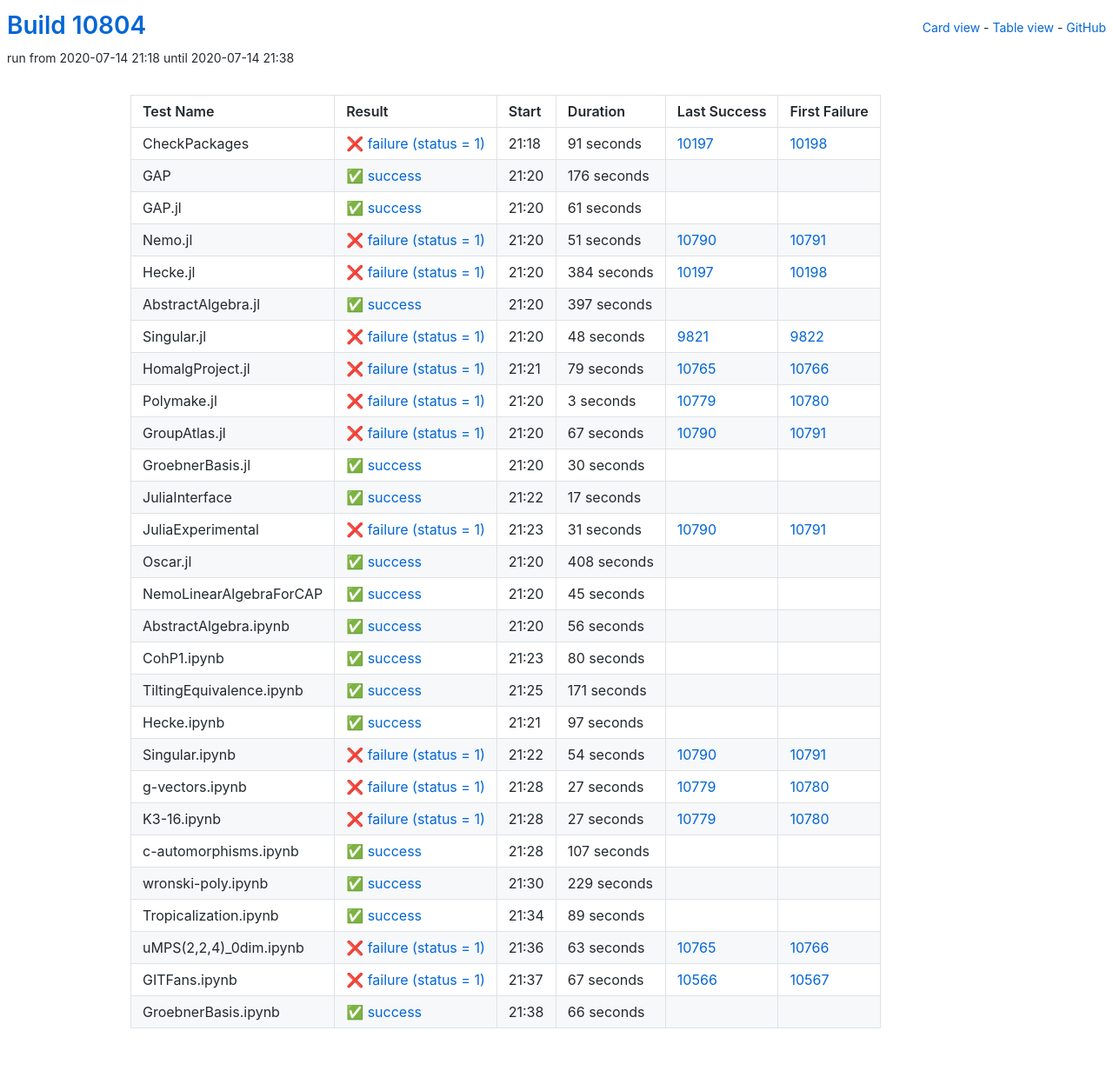
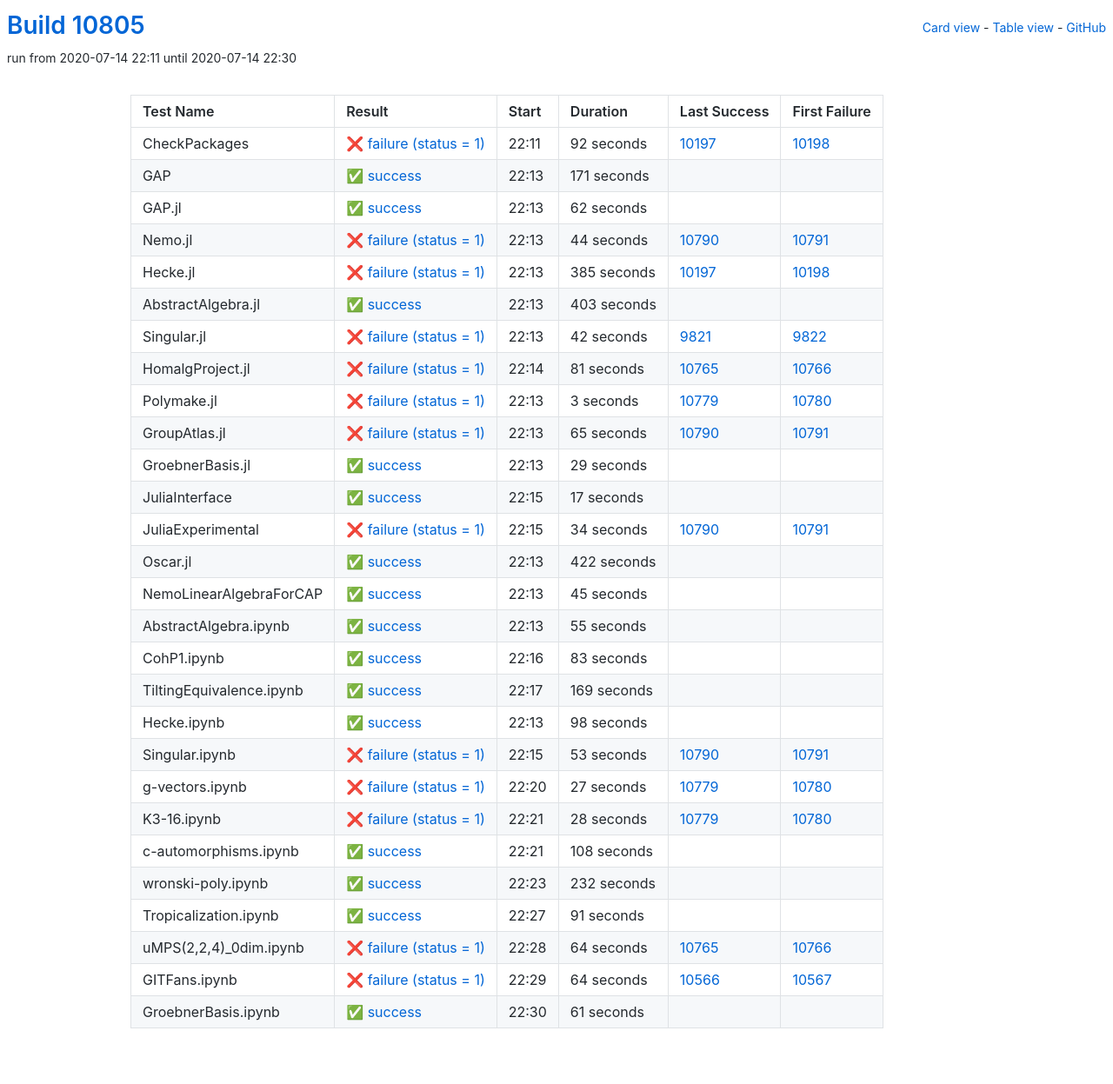
Before and after one commit to oscar-system/oscar-ci-status, a Jekyll site: the page built from table.html, in a window 1280 px wide. Shown: the whole page at 87% size. Built offline with Jekyll 4.4.1, drawn with Linux system fonts in a browser that asks for light colours.

Commit message:
Build #10805

```diff
--- a/_data/ci.yml
+++ b/_data/ci.yml
@@ -1,6 +1,6 @@
 ---
-build: 10804
-build_url: https://oscarci.mathematik.uni-kl.de/job/oscar/10804/
+build: 10805
+build_url: https://oscarci.mathematik.uni-kl.de/job/oscar/10805/
 job: oscar
 organization: oscar-system
 repo: oscar-ci-status
@@ -8,104 +8,104 @@
 tests:
 - name: CheckPackages
   id: checkpackages
-  log: https://oscarci.mathematik.uni-kl.de/job/oscar/10804/artifact/logs/build-10804/CheckPackages.log
-  start: 2020-07-14 21:18
+  log: https://oscarci.mathematik.uni-kl.de/job/oscar/10805/artifact/logs/build-10805/CheckPackages.log
+  start: 2020-07-14 22:11
   success: false
   exitcode: 1
   status: failure
-  duration: 91
+  duration: 92
   last_success: 10197
   last_success_url: https://oscarci.mathematik.uni-kl.de/job/oscar/10197/
   first_failure: 10198
   first_failure_url: https://oscarci.mathematik.uni-kl.de/job/oscar/10198/
 - name: GAP
   id: gap
-  log: https://oscarci.mathematik.uni-kl.de/job/oscar/10804/artifact/logs/build-10804/GAP.log
-  start: 2020-07-14 21:20
+  log: https://oscarci.mathematik.uni-kl.de/job/oscar/10805/artifact/logs/build-10805/GAP.log
+  start: 2020-07-14 22:13
   success: true
   exitcode: 0
   status: success
-  duration: 176
+  duration: 171
   last_success: false
   last_success_url:
   first_failure: false
   first_failure_url:
 - name: GAP.jl
   id: gap-jl
-  log: https://oscarci.mathematik.uni-kl.de/job/oscar/10804/artifact/logs/build-10804/GAP.jl.log
-  start: 2020-07-14 21:20
+  log: https://oscarci.mathematik.uni-kl.de/job/oscar/10805/artifact/logs/build-10805/GAP.jl.log
+  start: 2020-07-14 22:13
   success: true
   exitcode: 0
   status: success
-  duration: 61
+  duration: 62
   last_success: false
   last_success_url:
   first_failure: false
   first_failure_url:
 - name: Nemo.jl
   id: nemo-jl
-  log: https://oscarci.mathematik.uni-kl.de/job/oscar/10804/artifact/logs/build-10804/Nemo.jl.log
-  start: 2020-07-14 21:20
+  log: https://oscarci.mathematik.uni-kl.de/job/oscar/10805/artifact/logs/build-10805/Nemo.jl.log
+  start: 2020-07-14 22:13
   success: false
   exitcode: 1
   status: failure
-  duration: 51
+  duration: 44
   last_success: 10790
   last_success_url: https://oscarci.mathematik.uni-kl.de/job/oscar/10790/
   first_failure: 10791
   first_failure_url: https://oscarci.mathematik.uni-kl.de/job/oscar/10791/
 - name: Hecke.jl
   id: hecke-jl
-  log: https://oscarci.mathematik.uni-kl.de/job/oscar/10804/artifact/logs/build-10804/Hecke.jl.log
-  start: 2020-07-14 21:20
+  log: https://oscarci.mathematik.uni-kl.de/job/oscar/10805/artifact/logs/build-10805/Hecke.jl.log
+  start: 2020-07-14 22:13
   success: false
   exitcode: 1
   status: failure
-  duration: 384
+  duration: 385
   last_success: 10197
   last_success_url: https://oscarci.mathematik.uni-kl.de/job/oscar/10197/
   first_failure: 10198
   first_failure_url: https://oscarci.mathematik.uni-kl.de/job/oscar/10198/
 - name: AbstractAlgebra.jl
   id: abstractalgebra-jl
-  log: https://oscarci.mathematik.uni-kl.de/job/oscar/10804/artifact/logs/build-10804/AbstractAlgebra.jl.log
-  start: 2020-07-14 21:20
+  log: https://oscarci.mathematik.uni-kl.de/job/oscar/10805/artifact/logs/build-10805/AbstractAlgebra.jl.log
+  start: 2020-07-14 22:13
   success: true
   exitcode: 0
   status: success
-  duration: 397
+  duration: 403
   last_success: false
   last_success_url:
   first_failure: false
   first_failure_url:
 - name: Singular.jl
   id: singular-jl
-  log: https://oscarci.mathematik.uni-kl.de/job/oscar/10804/artifact/logs/build-10804/Singular.jl.log
-  start: 2020-07-14 21:20
+  log: https://oscarci.mathematik.uni-kl.de/job/oscar/10805/artifact/logs/build-10805/Singular.jl.log
+  start: 2020-07-14 22:13
   success: false
   exitcode: 1
   status: failure
-  duration: 48
+  duration: 42
   last_success: 9821
   last_success_url: https://oscarci.mathematik.uni-kl.de/job/oscar/9821/
   first_failure: 9822
   first_failure_url: https://oscarci.mathematik.uni-kl.de/job/oscar/9822/
 - name: HomalgProject.jl
   id: homalgproject-jl
-  log: https://oscarci.mathematik.uni-kl.de/job/oscar/10804/artifact/logs/build-10804/HomalgProject.jl.log
-  start: 2020-07-14 21:21
+  log: https://oscarci.mathematik.uni-kl.de/job/oscar/10805/artifact/logs/build-10805/HomalgProject.jl.log
+  start: 2020-07-14 22:14
   success: false
   exitcode: 1
   status: failure
-  duration: 79
+  duration: 81
   last_success: 10765
   last_success_url: https://oscarci.mathematik.uni-kl.de/job/oscar/10765/
   first_failure: 10766
   first_failure_url: https://oscarci.mathematik.uni-kl.de/job/oscar/10766/
 - name: Polymake.jl
   id: polymake-jl
-  log: https://oscarci.mathematik.uni-kl.de/job/oscar/10804/artifact/logs/build-10804/Polymake.jl.log
-  start: 2020-07-14 21:20
+  log: https://oscarci.mathematik.uni-kl.de/job/oscar/10805/artifact/logs/build-10805/Polymake.jl.log
+  start: 2020-07-14 22:13
   success: false
   exitcode: 1
   status: failure
@@ -116,32 +116,32 @@
   first_failure_url: https://oscarci.mathematik.uni-kl.de/job/oscar/10780/
 - name: GroupAtlas.jl
   id: groupatlas-jl
-  log: https://oscarci.mathematik.uni-kl.de/job/oscar/10804/artifact/logs/build-10804/GroupAtlas.jl.log
-  start: 2020-07-14 21:20
+  log: https://oscarci.mathematik.uni-kl.de/job/oscar/10805/artifact/logs/build-10805/GroupAtlas.jl.log
+  start: 2020-07-14 22:13
   success: false
   exitcode: 1
   status: failure
-  duration: 67
+  duration: 65
   last_success: 10790
   last_success_url: https://oscarci.mathematik.uni-kl.de/job/oscar/10790/
   first_failure: 10791
   first_failure_url: https://oscarci.mathematik.uni-kl.de/job/oscar/10791/
 - name: GroebnerBasis.jl
   id: groebnerbasis-jl
-  log: https://oscarci.mathematik.uni-kl.de/job/oscar/10804/artifact/logs/build-10804/GroebnerBasis.jl.log
-  start: 2020-07-14 21:20
+  log: https://oscarci.mathematik.uni-kl.de/job/oscar/10805/artifact/logs/build-10805/GroebnerBasis.jl.log
+  start: 2020-07-14 22:13
   success: true
   exitcode: 0
   status: success
-  duration: 30
+  duration: 29
   last_success: false
   last_success_url:
   first_failure: false
   first_failure_url:
 - name: JuliaInterface
   id: juliainterface
-  log: https://oscarci.mathematik.uni-kl.de/job/oscar/10804/artifact/logs/build-10804/JuliaInterface.log
-  start: 2020-07-14 21:22
+  log: https://oscarci.mathematik.uni-kl.de/job/oscar/10805/artifact/logs/build-10805/JuliaInterface.log
+  start: 2020-07-14 22:15
   success: true
   exitcode: 0
   status: success
@@ -152,32 +152,32 @@
   first_failure_url:
 - name: JuliaExperimental
   id: juliaexperimental
-  log: https://oscarci.mathematik.uni-kl.de/job/oscar/10804/artifact/logs/build-10804/JuliaExperimental.log
-  start: 2020-07-14 21:23
+  log: https://oscarci.mathematik.uni-kl.de/job/oscar/10805/artifact/logs/build-10805/JuliaExperimental.log
+  start: 2020-07-14 22:15
   success: false
   exitcode: 1
   status: failure
-  duration: 31
+  duration: 34
   last_success: 10790
   last_success_url: https://oscarci.mathematik.uni-kl.de/job/oscar/10790/
   first_failure: 10791
   first_failure_url: https://oscarci.mathematik.uni-kl.de/job/oscar/10791/
 - name: Oscar.jl
   id: oscar-jl
-  log: https://oscarci.mathematik.uni-kl.de/job/oscar/10804/artifact/logs/build-10804/Oscar.jl.log
-  start: 2020-07-14 21:20
+  log: https://oscarci.mathematik.uni-kl.de/job/oscar/10805/artifact/logs/build-10805/Oscar.jl.log
+  start: 2020-07-14 22:13
   success: true
   exitcode: 0
   status: success
-  duration: 408
+  duration: 422
   last_success: false
   last_success_url:
   first_failure: false
   first_failure_url:
 - name: NemoLinearAlgebraForCAP
   id: nemolinearalgebraforcap
-  log: https://oscarci.mathematik.uni-kl.de/job/oscar/10804/artifact/logs/build-10804/NemoLinearAlgebraForCAP.log
-  start: 2020-07-14 21:20
+  log: https://oscarci.mathematik.uni-kl.de/job/oscar/10805/artifact/logs/build-10805/NemoLinearAlgebraForCAP.log
+  start: 2020-07-14 22:13
   success: true
   exitcode: 0
   status: success
@@ -188,68 +188,68 @@
   first_failure_url:
 - name: AbstractAlgebra.ipynb
   id: abstractalgebra-ipynb
-  log: https://oscarci.mathematik.uni-kl.de/job/oscar/10804/artifact/logs/build-10804/AbstractAlgebra.ipynb.log
-  start: 2020-07-14 21:20
+  log: https://oscarci.mathematik.uni-kl.de/job/oscar/10805/artifact/logs/build-10805/AbstractAlgebra.ipynb.log
+  start: 2020-07-14 22:13
   success: true
   exitcode: 0
   status: success
-  duration: 56
+  duration: 55
   last_success: false
   last_success_url:
   first_failure: false
   first_failure_url:
 - name: CohP1.ipynb
   id: cohp1-ipynb
-  log: https://oscarci.mathematik.uni-kl.de/job/oscar/10804/artifact/logs/build-10804/CohP1.ipynb.log
-  start: 2020-07-14 21:23
+  log: https://oscarci.mathematik.uni-kl.de/job/oscar/10805/artifact/logs/build-10805/CohP1.ipynb.log
+  start: 2020-07-14 22:16
   success: true
   exitcode: 0
   status: success
-  duration: 80
+  duration: 83
   last_success: false
   last_success_url:
   first_failure: false
   first_failure_url:
 - name: TiltingEquivalence.ipynb
   id: tiltingequivalence-ipynb
-  log: https://oscarci.mathematik.uni-kl.de/job/oscar/10804/artifact/logs/build-10804/TiltingEquivalence.ipynb.log
-  start: 2020-07-14 21:25
+  log: https://oscarci.mathematik.uni-kl.de/job/oscar/10805/artifact/logs/build-10805/TiltingEquivalence.ipynb.log
+  start: 2020-07-14 22:17
   success: true
   exitcode: 0
   status: success
-  duration: 171
+  duration: 169
   last_success: false
   last_success_url:
   first_failure: false
   first_failure_url:
 - name: Hecke.ipynb
   id: hecke-ipynb
-  log: https://oscarci.mathematik.uni-kl.de/job/oscar/10804/artifact/logs/build-10804/Hecke.ipynb.log
-  start: 2020-07-14 21:21
+  log: https://oscarci.mathematik.uni-kl.de/job/oscar/10805/artifact/logs/build-10805/Hecke.ipynb.log
+  start: 2020-07-14 22:13
   success: true
   exitcode: 0
   status: success
-  duration: 97
+  duration: 98
   last_success: false
   last_success_url:
   first_failure: false
   first_failure_url:
 - name: Singular.ipynb
   id: singular-ipynb
-  log: https://oscarci.mathematik.uni-kl.de/job/oscar/10804/artifact/logs/build-10804/Singular.ipynb.log
-  start: 2020-07-14 21:22
+  log: https://oscarci.mathematik.uni-kl.de/job/oscar/10805/artifact/logs/build-10805/Singular.ipynb.log
+  start: 2020-07-14 22:15
   success: false
   exitcode: 1
   status: failure
-  duration: 54
+  duration: 53
   last_success: 10790
   last_success_url: https://oscarci.mathematik.uni-kl.de/job/oscar/10790/
   first_failure: 10791
   first_failure_url: https://oscarci.mathematik.uni-kl.de/job/oscar/10791/
 - name: g-vectors.ipynb
   id: g-vectors-ipynb
-  log: https://oscarci.mathematik.uni-kl.de/job/oscar/10804/artifact/logs/build-10804/g-vectors.ipynb.log
-  start: 2020-07-14 21:28
+  log: https://oscarci.mathematik.uni-kl.de/job/oscar/10805/artifact/logs/build-10805/g-vectors.ipynb.log
+  start: 2020-07-14 22:20
   success: false
   exitcode: 1
   status: failure
@@ -260,84 +260,84 @@
   first_failure_url: https://oscarci.mathematik.uni-kl.de/job/oscar/10780/
 - name: K3-16.ipynb
   id: k3-16-ipynb
-  log: https://oscarci.mathematik.uni-kl.de/job/oscar/10804/artifact/logs/build-10804/K3-16.ipynb.log
-  start: 2020-07-14 21:28
+  log: https://oscarci.mathematik.uni-kl.de/job/oscar/10805/artifact/logs/build-10805/K3-16.ipynb.log
+  start: 2020-07-14 22:21
   success: false
   exitcode: 1
   status: failure
-  duration: 27
+  duration: 28
   last_success: 10779
   last_success_url: https://oscarci.mathematik.uni-kl.de/job/oscar/10779/
   first_failure: 10780
   first_failure_url: https://oscarci.mathematik.uni-kl.de/job/oscar/10780/
 - name: c-automorphisms.ipynb
   id: c-automorphisms-ipynb
-  log: https://oscarci.mathematik.uni-kl.de/job/oscar/10804/artifact/logs/build-10804/c-automorphisms.ipynb.log
-  start: 2020-07-14 21:28
+  log: https://oscarci.mathematik.uni-kl.de/job/oscar/10805/artifact/logs/build-10805/c-automorphisms.ipynb.log
+  start: 2020-07-14 22:21
   success: true
   exitcode: 0
   status: success
-  duration: 107
+  duration: 108
   last_success: false
   last_success_url:
   first_failure: false
   first_failure_url:
 - name: wronski-poly.ipynb
   id: wronski-poly-ipynb
-  log: https://oscarci.mathematik.uni-kl.de/job/oscar/10804/artifact/logs/build-10804/wronski-poly.ipynb.log
-  start: 2020-07-14 21:30
+  log: https://oscarci.mathematik.uni-kl.de/job/oscar/10805/artifact/logs/build-10805/wronski-poly.ipynb.log
+  start: 2020-07-14 22:23
   success: true
   exitcode: 0
   status: success
-  duration: 229
+  duration: 232
   last_success: false
   last_success_url:
   first_failure: false
   first_failure_url:
 - name: Tropicalization.ipynb
   id: tropicalization-ipynb
-  log: https://oscarci.mathematik.uni-kl.de/job/oscar/10804/artifact/logs/build-10804/Tropicalization.ipynb.log
-  start: 2020-07-14 21:34
+  log: https://oscarci.mathematik.uni-kl.de/job/oscar/10805/artifact/logs/build-10805/Tropicalization.ipynb.log
+  start: 2020-07-14 22:27
   success: true
   exitcode: 0
   status: success
-  duration: 89
+  duration: 91
   last_success: false
   last_success_url:
   first_failure: false
   first_failure_url:
 - name: uMPS(2,2,4)_0dim.ipynb
   id: umps-2-2-4-0dim-ipynb
-  log: https://oscarci.mathematik.uni-kl.de/job/oscar/10804/artifact/logs/build-10804/uMPS-2-2-4-_0dim.ipynb.log
-  start: 2020-07-14 21:36
+  log: https://oscarci.mathematik.uni-kl.de/job/oscar/10805/artifact/logs/build-10805/uMPS-2-2-4-_0dim.ipynb.log
+  start: 2020-07-14 22:28
   success: false
   exitcode: 1
   status: failure
-  duration: 63
+  duration: 64
   last_success: 10765
   last_success_url: https://oscarci.mathematik.uni-kl.de/job/oscar/10765/
   first_failure: 10766
   first_failure_url: https://oscarci.mathematik.uni-kl.de/job/oscar/10766/
 - name: GITFans.ipynb
   id: gitfans-ipynb
-  log: https://oscarci.mathematik.uni-kl.de/job/oscar/10804/artifact/logs/build-10804/GITFans.ipynb.log
-  start: 2020-07-14 21:37
+  log: https://oscarci.mathematik.uni-kl.de/job/oscar/10805/artifact/logs/build-10805/GITFans.ipynb.log
+  start: 2020-07-14 22:29
   success: false
   exitcode: 1
   status: failure
-  duration: 67
+  duration: 64
   last_success: 10566
   last_success_url: https://oscarci.mathematik.uni-kl.de/job/oscar/10566/
   first_failure: 10567
   first_failure_url: https://oscarci.mathematik.uni-kl.de/job/oscar/10567/
 - name: GroebnerBasis.ipynb
   id: groebnerbasis-ipynb
-  log: https://oscarci.mathematik.uni-kl.de/job/oscar/10804/artifact/logs/build-10804/GroebnerBasis.ipynb.log
-  start: 2020-07-14 21:38
+  log: https://oscarci.mathematik.uni-kl.de/job/oscar/10805/artifact/logs/build-10805/GroebnerBasis.ipynb.log
+  start: 2020-07-14 22:30
   success: true
   exitcode: 0
   status: success
-  duration: 66
+  duration: 61
   last_success: false
   last_success_url:
   first_failure: false
```
Also changed, not shown: README.md.
